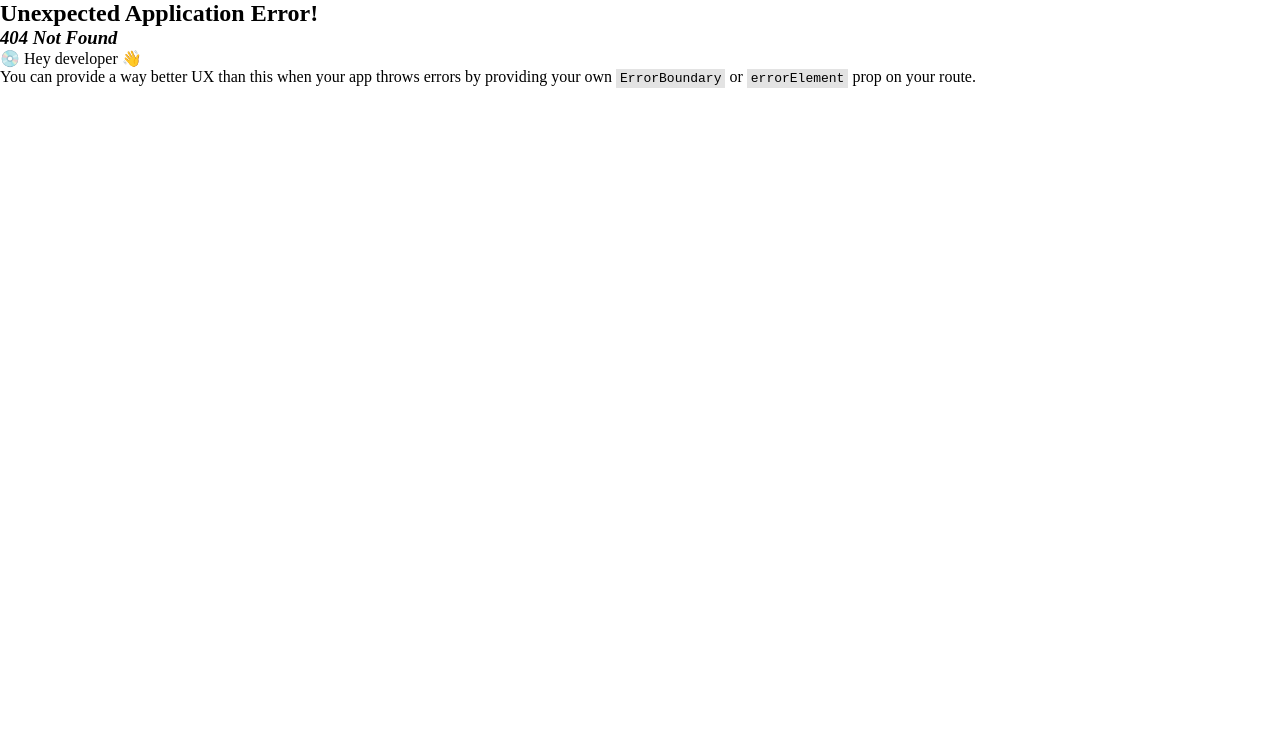
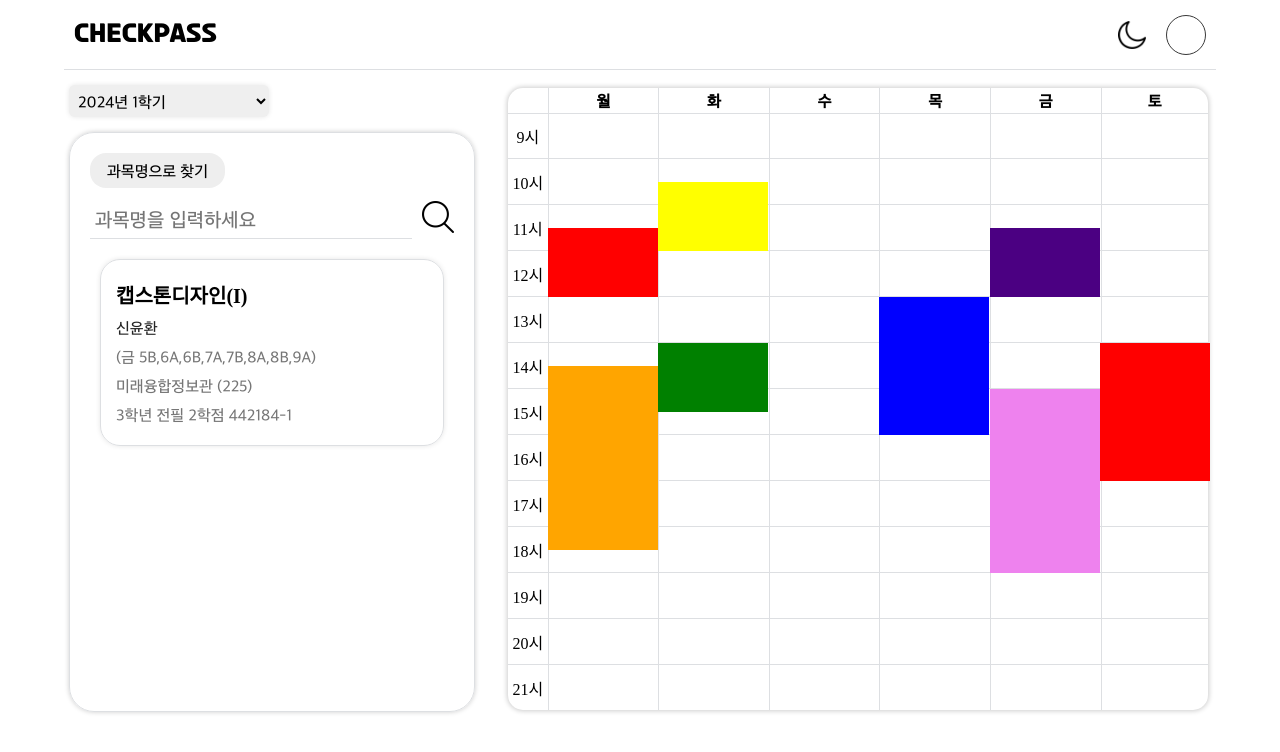
Before and after one commit to FX-PR0JECT/CHECKPASS-CLIENT, a React (Vite) app in the folder frontend/: page /lecture in a window 1280 px wide. Before the commit this address had no page. Shown: the top 752 px of the page. Built offline with nearby package versions, Linux system fonts and the light colour scheme; a web font is replaced by a local one.

Commit message:
CHECKPASS-149 design: [Client] 강의 페이지 UI 구현

```diff
--- /dev/null
+++ b/frontend/src/Pages/Main/LecturePage/LectureCard.tsx
@@ -0,0 +1,47 @@
+import styled from 'styled-components';
+import { fontSizes, colors } from '../../../Styles/theme';
+
+const LectureCard = () => {
+  return (
+    <LectureItem>
+      <LectureName>캡스톤디자인(I)</LectureName>
+      <Professor>신윤환</Professor>
+      <LectureDetail>(금 5B,6A,6B,7A,7B,8A,8B,9A)</LectureDetail>
+      <LectureDetail>미래융합정보관 (225)</LectureDetail>
+      <LectureDetail>3학년 전필 2학점 442184-1</LectureDetail>
+    </LectureItem>
+  );
+};
+
+export default LectureCard;
+
+const LectureItem = styled.div`
+  display: flex;
+  flex-direction: column;
+  width: 100%;
+
+  padding: 20px 15px;
+  gap: 8px;
+
+  border-radius: 20px;
+  border: 1px solid ${colors['border-default']};
+  box-shadow: 0px 0px 5px ${colors['shadow-default']};
+`;
+
+const LectureName = styled.span`
+  color: ${colors['text-primary']};
+  font-size: ${fontSizes.large};
+  font-weight: bold;
+`;
+
+const Professor = styled.span`
+  color: ${colors['text-secondary']};
+  font-size: ${fontSizes.medium};
+  font-family: 'AppleGothicR';
+`;
+
+const LectureDetail = styled.span`
+  color: ${colors['text-tertiary']};
+  font-size: ${fontSizes.medium};
+  font-family: 'AppleGothicR';
+`;
--- /dev/null
+++ b/frontend/src/Pages/Main/LecturePage/LecturePage.tsx
@@ -0,0 +1,265 @@
+import styled from 'styled-components';
+import { fontSizes, colors } from '../../../Styles/theme';
+import MoonIcon from '../../../Assets/Image/moon.png';
+import SearchIcon from '../../../Assets/Image/LecturePage/search_light.png';
+import { useState } from 'react';
+
+import LectureCard from './LectureCard';
+import TimeTable from './TimeTable';
+
+const LecturePage = () => {
+  const [view, setView] = useState<boolean>(false);
+
+  const handleProfileClick = (e: React.MouseEvent) => {
+    e.stopPropagation();
+    setView(!view);
+  };
+
+  const handleOutsideClick = () => {
+    setView(false);
+  };
+
+  return (
+    <Page onClick={handleOutsideClick}>
+      <Header>
+        <Logo>CHECKPASS</Logo>
+        <IconBox>
+          <ThemeIcon src={MoonIcon} alt="moon icon" />
+          <Profile onClick={handleProfileClick}></Profile>
+          {view && (
+            <Menu>
+              <ProfileList>내 정보</ProfileList>
+              <ProfileList>로그아웃</ProfileList>
+            </Menu>
+          )}
+        </IconBox>
+      </Header>
+      <Main>
+        <LeftContainer>
+          <Select>
+            <option>2024년 1학기</option>
+            <option>2024년 2학기</option>
+          </Select>
+          <SearchContainer>
+            <LectureTitle>과목명으로 찾기</LectureTitle>
+            <SearchBox>
+              <SearchInput type="text" placeholder="과목명을 입력하세요" />
+              <SearchButton />
+            </SearchBox>
+            <LectureContainer>
+              <LectureCard />
+            </LectureContainer>
+          </SearchContainer>
+        </LeftContainer>
+        <RightContainer>
+          <TimeTable />
+        </RightContainer>
+      </Main>
+    </Page>
+  );
+};
+
+export default LecturePage;
+
+const Page = styled.div`
+  display: flex;
+  flex-direction: column;
+  justify-content: center;
+  align-items: center;
+
+  width: 100vw;
+  height: 100vh;
+
+  background-color: ${colors.white};
+`;
+
+const Header = styled.div`
+  display: flex;
+  justify-content: space-between;
+  align-items: center;
+  position: relative;
+
+  width: 90%;
+  height: 70px;
+
+  padding: 0 10px;
+
+  border-bottom: 1.5px solid ${colors['border-default']};
+`;
+
+const Logo = styled.div`
+  font-size: ${fontSizes['header-logo']};
+  font-family: 'AppleTea';
+`;
+
+const IconBox = styled.div`
+  display: flex;
+  align-items: center;
+  gap: 12px;
+`;
+
+const ThemeIcon = styled.img`
+  width: 44px;
+  height: 44px;
+
+  padding: 8px;
+
+  cursor: pointer;
+
+  &:hover {
+    border-radius: 100%;
+    background-color: ${colors.bubble};
+  }
+`;
+
+const Profile = styled.button`
+  width: 40px;
+  height: 40px;
+
+  background-color: transparent;
+  border: 1px solid ${colors['border-dark']};
+  border-radius: 100%;
+
+  cursor: pointer;
+`;
+
+const Menu = styled.ul`
+  width: 100px;
+  list-style: none;
+
+  position: absolute;
+  top: 100%;
+
+  background-color: ${colors.white};
+  border-radius: 8px;
+  box-shadow: 0 1px 8px ${colors['shadow-dark']};
+
+  @keyframes dropdown {
+    0% {
+      transform: translateY(-10%);
+    }
+    100% {
+      transform: translateY(0%);
+    }
+  }
+  animation: dropdown 0.4s ease;
+`;
+
+const ProfileList = styled.li`
+  display: block;
+  padding: 15px 20px;
+  border-bottom: 1px solid ${colors['border-default']};
+
+  cursor: pointer;
+`;
+
+const Main = styled.div`
+  display: flex;
+  justify-content: space-between;
+  width: 90%;
+  height: calc(100vh - 70px);
+
+  padding: 15px 5px;
+  gap: 30px;
+`;
+
+const LeftContainer = styled.div`
+  display: flex;
+  flex-direction: column;
+  width: 100%;
+
+  gap: 15px;
+`;
+
+const Select = styled.select`
+  width: 200px;
+  padding: 5px;
+
+  border: none;
+  border-radius: 6px;
+  box-shadow: 0px 0px 5px ${colors['shadow-default']};
+  outline: none;
+
+  font-size: ${fontSizes.medium};
+  font-family: 'AppleGothicR';
+`;
+
+const SearchContainer = styled.div`
+  display: flex;
+  flex-direction: column;
+
+  width: 100%;
+  height: 580px;
+
+  padding: 20px;
+  gap: 10px;
+
+  border-radius: 25px;
+  border: 1px solid ${colors['border-default']};
+  box-shadow: 0px 0px 5px ${colors['shadow-dark']};
+`;
+
+const LectureTitle = styled.div`
+  display: flex;
+  justify-content: center;
+  align-items: center;
+
+  width: 135px;
+  padding: 7px;
+
+  border-radius: 16px;
+  background-color: ${colors.bubble};
+
+  font-size: ${fontSizes.medium};
+  font-family: 'AppleGothicR';
+`;
+
+const SearchBox = styled.div`
+  display: flex;
+  align-items: center;
+  gap: 10px;
+`;
+
+const SearchInput = styled.input`
+  width: 100%;
+  padding: 7px 5px;
+
+  border-bottom: 1.5px solid ${colors['border-default']};
+  border-width: 0 0 1px;
+  outline: none;
+
+  font-size: ${fontSizes.large};
+  font-family: 'AppleGothicR';
+`;
+
+const SearchButton = styled.button`
+  width: 35px;
+  height: 35px;
+  padding: 5px;
+
+  background: url(${SearchIcon}) no-repeat;
+  background-size: contain;
+
+  border: none;
+  cursor: pointer;
+`;
+
+const LectureContainer = styled.div`
+  display: flex;
+  flex-wrap: wrap;
+  width: 100%;
+
+  padding: 10px;
+  gap: 13px;
+
+  overflow-y: auto;
+
+  &::-webkit-scrollbar {
+    width: 0;
+  }
+`;
+
+const RightContainer = styled.div`
+  display: flex;
+  flex-direction: column;
+`;
--- /dev/null
+++ b/frontend/src/Pages/Main/LecturePage/TimeTable.tsx
@@ -0,0 +1,137 @@
+import styled, { css } from 'styled-components';
+import { fontSizes, colors } from '../../../Styles/theme';
+
+const TimeTable = () => {
+  const days: string[] = ['월', '화', '수', '목', '금', '토'];
+  const hours: string[] = Array.from({ length: 13 }, (_, idx) => `${idx + 9}시`);
+  const TIMES: string[] = [
+    'D0T1130H090',
+    'D0T1430H240',
+    'D1T1030H090',
+    'D1T1400H090',
+    'D3T1300H180',
+    'D4T1130H090',
+    'D4T1500H240',
+    'D5T1400H180',
+  ];
+
+  const parseTime = (info: string) => {
+    const date: number = parseInt(info.substring(1, 2));
+    const start: string = info.substring(3, 7);
+    const time: number = parseInt(info.substring(8, 11));
+
+    return { date, start, time };
+  };
+
+  const timeTables: JSX.Element[] = TIMES.map((el, idx) => {
+    const { date, start, time } = parseTime(el);
+    return <TimeItem date={date} start={start} time={time} color={idx} />;
+  });
+
+  return (
+    <TableContainer>
+      <Table>
+        <thead>
+          <TH></TH>
+          {days.map((day) => (
+            <TH key={day}>{day}</TH>
+          ))}
+        </thead>
+        <tbody>
+          {hours.map((hour) => (
+            <tr key={hour}>
+              <Cells>{hour}</Cells>
+              {days.map((day) => (
+                <Cell key={day} />
+              ))}
+            </tr>
+          ))}
+        </tbody>
+      </Table>
+      {timeTables}
+    </TableContainer>
+  );
+};
+
+export default TimeTable;
+
+interface TimeItemProps {
+  date: number;
+  start: string;
+  time: number;
+  color: number;
+}
+
+const COLORS: string[] = ['red', 'orange', 'yellow', 'green', 'blue', 'indigo', 'violet'];
+
+const getTableMarginLeft = (date: number) => {
+  return 40 + date * 110 + date / 2.5;
+};
+
+const getTableMarginTop = (start: string) => {
+  const hour: number = parseInt(start.substring(0, 2));
+  const min: number = parseInt(start.substring(2, 4));
+  const count: number = (hour - 9) * 2 + min / 30;
+
+  return 25 + count * 23;
+};
+
+const getTableHeight = (time: number) => {
+  return (time / 30) * 23;
+};
+
+const TableContainer = styled.div`
+  display: flex;
+  flex-direction: column;
+  width: 100%;
+
+  padding: 3px;
+`;
+
+const Table = styled.table`
+  width: 700px;
+  height: 622px;
+
+  border-collapse: collapse;
+  border-style: hidden;
+
+  border-radius: 15px;
+  box-shadow: 0px 0px 5px 1px ${colors['shadow-dark']};
+`;
+
+const TH = styled.th`
+  height: 25px;
+
+  color: ${colors['text-primary']};
+  font-size: ${fontSizes.medium};
+  font-family: 'AppleGothicR';
+
+  border: 1px solid ${colors['border-default']};
+`;
+
+const Cell = styled.td`
+  border: 1px solid ${colors['border-default']};
+  text-align: center;
+`;
+
+const Cells = styled(Cell)`
+  width: 40px;
+`;
+
+const TimeItem = styled.div<TimeItemProps>`
+  width: 110px;
+  position: absolute;
+
+  ${({ date }) => css`
+    margin-left: ${getTableMarginLeft(date)}px;
+  `}
+  ${({ start }) => css`
+    margin-top: ${getTableMarginTop(start)}px;
+  `}
+  ${({ time }) => css`
+    height: ${getTableHeight(time)}px;
+  `}
+  ${({ color }) => css`
+    background-color: ${COLORS[color % COLORS.length]};
+  `}
+`;
--- a/frontend/src/router.tsx
+++ b/frontend/src/router.tsx
@@ -7,6 +7,7 @@ import SignUpProfStaff from './Pages/Login/SignUp/SignUpProfStaff';
 import FindPwPage from './Pages/Login/FindPwPage';
 import CheckEmailPage from './Pages/Login/CheckEmailPage';
 import AttendancePage from './Pages/Main/AttendancePage';
+import LecturePage from './Pages/Main/LecturePage/LecturePage';
 
 const router = createBrowserRouter([
   {
@@ -41,6 +42,10 @@ const router = createBrowserRouter([
     path: '/attendance',
     element: <AttendancePage />,
   },
+  {
+    path: '/lecture',
+    element: <LecturePage />,
+  },
 ]);
 
 export default router;
```
